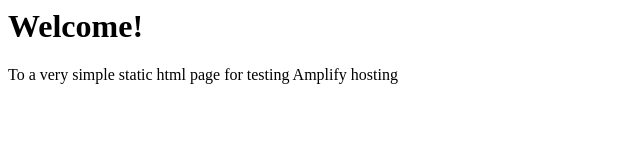
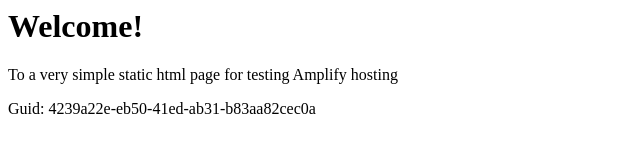
Before and after one commit to aws-aemilia-pdx/Github-PR-Commit-Integration-Test-DoNotTouch-Gith-P5X5MO5I-v1-gamma-us-west-2, a website: page src/index.html in a window 1280 px wide. Shown: the whole page, without its empty margins (0-640 px from the left). Drawn offline with Linux system fonts and the light colour scheme.

Commit message:
commit from integ tests

```diff
--- a/src/index.html
+++ b/src/index.html
@@ -1,3 +1,5 @@
+
+
 <html lang="en">
 
 <head>
@@ -10,6 +12,6 @@
 <body>
     <h1>Welcome!</h1>
     <p>To a very simple static html page for testing Amplify hosting</p>
-</body>
+    <p>Guid: 4239a22e-eb50-41ed-ab31-b83aa82cec0a</p></body>
 
 </html>
```
